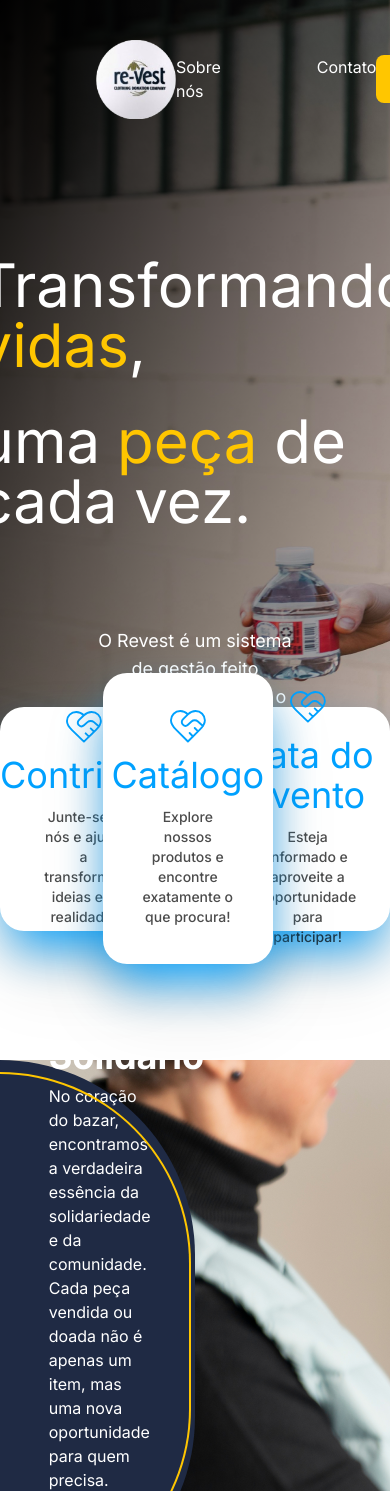
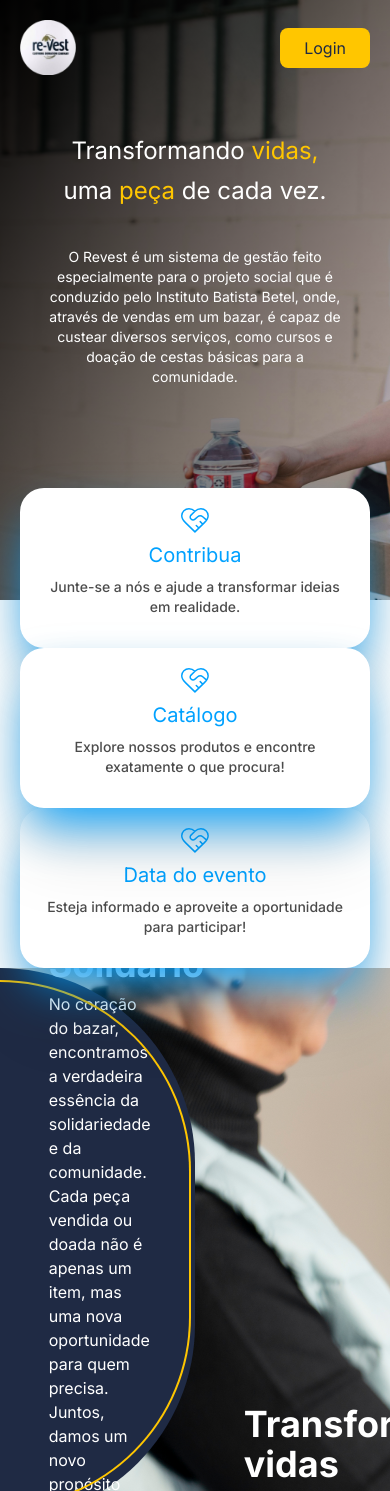
Before and after one commit to Re-vest/web, a React (Vite) app: page / in a window 390 px wide. Shown: the top 1491 px of the page. Built offline with nearby package versions, Linux system fonts and the light colour scheme; a web font is replaced by a local one.

Commit message:
Header e cards responsivos

```diff
--- a/src/components/Button.jsx
+++ b/src/components/Button.jsx
@@ -4,7 +4,7 @@ export function Button({ text, icon, secondary = false, onClick }) {
       onClick={onClick}
       data-secondary={secondary}
       className="
-        px-8 py-3 flex justify-center items-center gap-3
+        px-6 py-2 flex justify-center items-center gap-3
         bg-yellow-600 rounded-lg text-blue-950
         data-[secondary=true]:bg-blue-500
         data-[secondary=true]:text-white
@@ -14,8 +14,8 @@ export function Button({ text, icon, secondary = false, onClick }) {
         data-[secondary=true]:hover:text-blue-950
         duration-200
         text-nowrap
-        sm:px-4 sm:py-2 sm:text-sm
-        md:px-6 md:py-2.5 md:text-base
+        md:px-7 md:py-2.5 sm:text-sm
+        lg:px-8 lg:py-3 md:text-base
       "
     >
       {icon}
--- a/src/components/Header.jsx
+++ b/src/components/Header.jsx
@@ -3,9 +3,9 @@ import Logo from '../assets/logo.png'
 
 export function Header() {
   return (
-    <header className="w-full px-24 py-10 flex items-center justify-between z-30">
-      <img src={Logo} alt="Logo escrito revest com uma roupa" className="w-20" />
-      <ul className="flex gap-24">
+    <header className="w-full lg:px-24 px-15 lg:py-10 py-5 flex items-center justify-between lg:p-0 p-5 z-30">
+              <img src={Logo} alt="Logo escrito revest com uma roupa" className="w-14 lg:w-20" />
+              <ul className="gap-24 sm:gap-15 hidden md:flex">
                 <li><a href="#about">Sobre nós</a></li>
                 <li><a href="#contato">Contato</a></li>
               </ul>
@@ -13,6 +13,7 @@ export function Header() {
               <a href="/login">
 
               <Button text="Login" />
+
               </a>
 
             </header>
--- a/src/pages/Home.jsx
+++ b/src/pages/Home.jsx
@@ -9,37 +9,36 @@ import { AtSign } from "lucide-react";
 export function Home() {
   return (
     <>
-      <div className="h-[785px] flex items-center flex-col gap-24 bg-home bg-cover text-white relative z-10">
+    {/* MARK: Header */}
+      <div className="h-[600px] sm:h-[700px] lg:h-[785px] flex items-center flex-col sm:gap-16 lg:gap-24 gap-10 bg-home bg-cover text-white relative z-10">
         <Header />
 
-        <h1 className="text-6xl flex flex-col items-center gap-9 z-30 font-rhodium">
+        <h1 className="text-2xl md:text-5xl lg:text-6xl flex flex-col items-center gap-2 md:gap-6 z-30 font-rhodium ">
           <p>
-            Transformando <span className="text-yellow-600">vidas</span>,
+            Transformando <span className="text-yellow-600">vidas,</span>
           </p>
           <p>
             uma <span className="text-yellow-600">peça</span> de cada vez.
           </p>
         </h1>
 
-        <span className="w-2/4 text-center text-lg z-30">
-          {/* O Re-Vest é um projeto onde você pode pedir roupas doadas online. Ele
-          conecta quem precisa com quem quer ajudar, promovendo a reutilização
-          de roupas e oferecendo conforto a todos. */}
+        <span className="w-3/4 lg:w-2/4 text-center lg:text-lg text-sm z-30">
 
           O Revest é um sistema de gestão feito especialmente para o projeto social que
           é conduzido pelo Instituto Batista Betel, onde, através de vendas em um bazar,
           é capaz de custear diversos serviços, como cursos e doação de cestas básicas
           para a comunidade.
         </span>
-        <div className="absolute w-full h-full bg-gradient-to-br from-black to-transparent z-20" />
+        <div className="absolute w-full h-full bg-gradient-to-br from-black to-transparent z-20"/>
       </div>
 
-      <div className="flex justify-center items-center mb-24 -mt-28">
+    {/* MARK: Cards LG [DESKTOP]*/}
+      <div className="lg:flex justify-center items-center mb-24 -mt-28 hidden ">
         <div data-aos="flip-left" className="w-96 h-56 flex flex-col text-center items-center justify-center shadow-2xl drop-shadow-2xl shadow-blue-500 rounded-3xl gap-3 bg-white z-50 -mr-16">
           <img src={data} alt="icone" className="w-9" />
           <span className="text-4xl text-blue-500">Contribua</span>
           <p className="opacity-70 w-1/2 text-sm font-medium">Junte-se a nós e ajude a transformar ideias em realidade.</p>
-        </div>
+      </div>
 
         <div data-aos="flip-left" className="w-[394px] h-[291px] flex flex-col text-center items-center justify-center shadow-2xl drop-shadow-2xl shadow-blue-500 rounded-3xl gap-3 bg-white z-[999]">
           <img src={data} alt="icone" className="w-9" />
@@ -53,6 +52,34 @@ export function Home() {
           <p className="opacity-70 w-1/2 text-sm font-medium">Esteja informado e aproveite a oportunidade para participar!</p>
         </div>
       </div>
+
+      {/* MARK: Cards SM [RESPONSIVO]*/}
+      <div className="flex justify-between items-center mb-15 -mt-28 ml-5 mr-5 flex-col sm:p-10 sm:gap-4 lg:hidden">
+      <div
+        data-aos="flip-left"
+        className="w-70 h-40 flex flex-col text-center items-center p-5 shadow-2xl drop-shadow-2xl shadow-blue-500 rounded-3xl gap-2 bg-white z-50 sm:w-3/4 sm:h-auto sm:mb-4">
+        <img src={data} alt="icone" className="w-7" />
+        <span className="text-xl text-blue-500">Contribua</span>
+        <p className="opacity-70 w-7/8 text-sm font-medium">Junte-se a nós e ajude a transformar ideias em realidade.</p>
+      </div>
+
+      <div
+        data-aos="flip-left"
+        className="w-90 h-40 flex flex-col text-center items-center p-5 shadow-2xl drop-shadow-2xl shadow-blue-500 rounded-3xl gap-2 bg-white sm:mb-4 z-[999]">
+        <img src={data} alt="icone" className="w-7" />
+        <span className="text-xl text-blue-500">Catálogo</span>
+        <p className="opacity-70 w-7/8 text-sm font-medium">Explore nossos produtos e encontre exatamente o que procura!</p>
+      </div>
+
+      <div
+        data-aos="flip-left"
+        className="w-70 h-40 flex flex-col text-center items-center p-5 shadow-2xl drop-shadow-2xl shadow-blue-500 rounded-3xl gap-2 bg-white z-50 sm:w-3/4 sm:h-auto sm:mb-4">
+        <img src={data} alt="icone" className="w-7" />
+        <span className="text-xl text-blue-500">Data do evento</span>
+        <p className="opacity-70 w-7/8 text-sm font-medium">Esteja informado e aproveite a oportunidade para participar!</p>
+      </div>
+    </div>
+
 
       <div className="h-[552px] bg-bazar bg-cover text-white" id="about">
         <div data-aos="fade-right" className="h-full w-1/2 bg-blue-950 rounded-tr-full rounded-br-full flex flex-col items-center justify-center relative">
```
Lines whose indentation alone changed are shown as unchanged.
